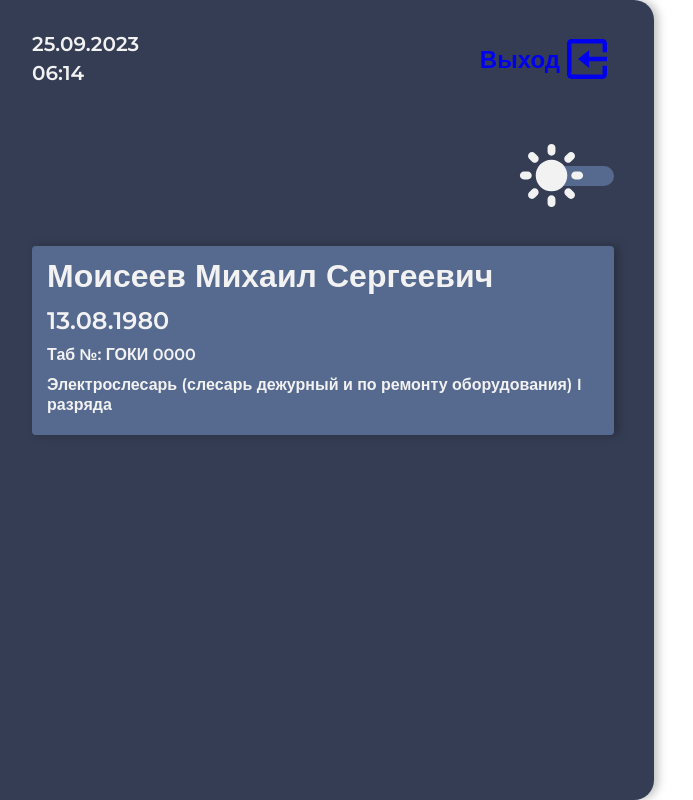
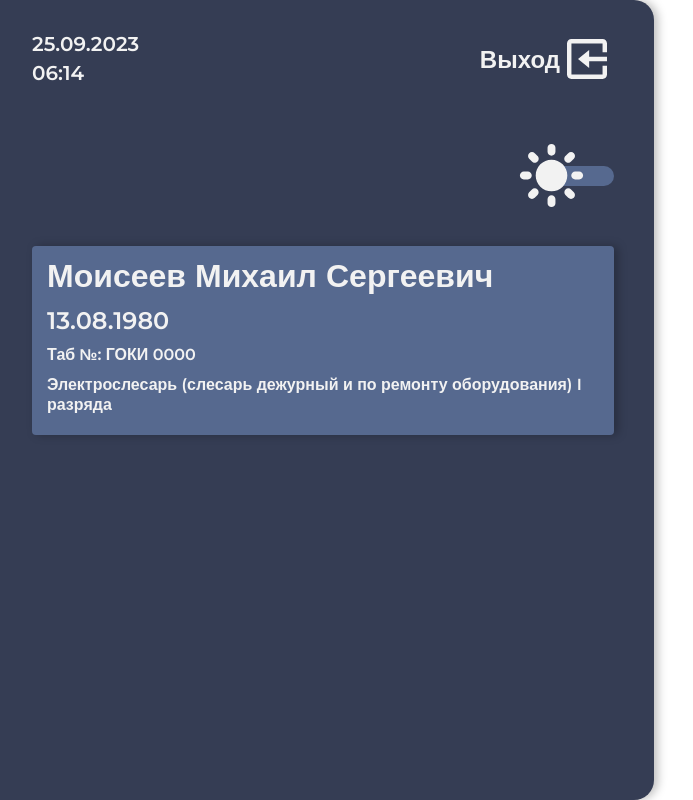
Before and after one commit to DenisKulik/amicum-test, a Vue app: page / in a window 1280 px wide. Shown: the whole page, without its empty margins (8-701 px from the left). Built offline with nearby package versions, Linux system fonts and the light colour scheme; a web font is replaced by a local one.

Commit message:
chore: configure prettier end of line and color link

```diff
--- a/src/assets/styles/_boilerplate.scss
+++ b/src/assets/styles/_boilerplate.scss
@@ -27,7 +27,7 @@ option {
   color: inherit;
 }
 
-a:visited {
+a {
   color: inherit;
 }
 
```
Also changed, not shown: .prettierrc.json (added).
